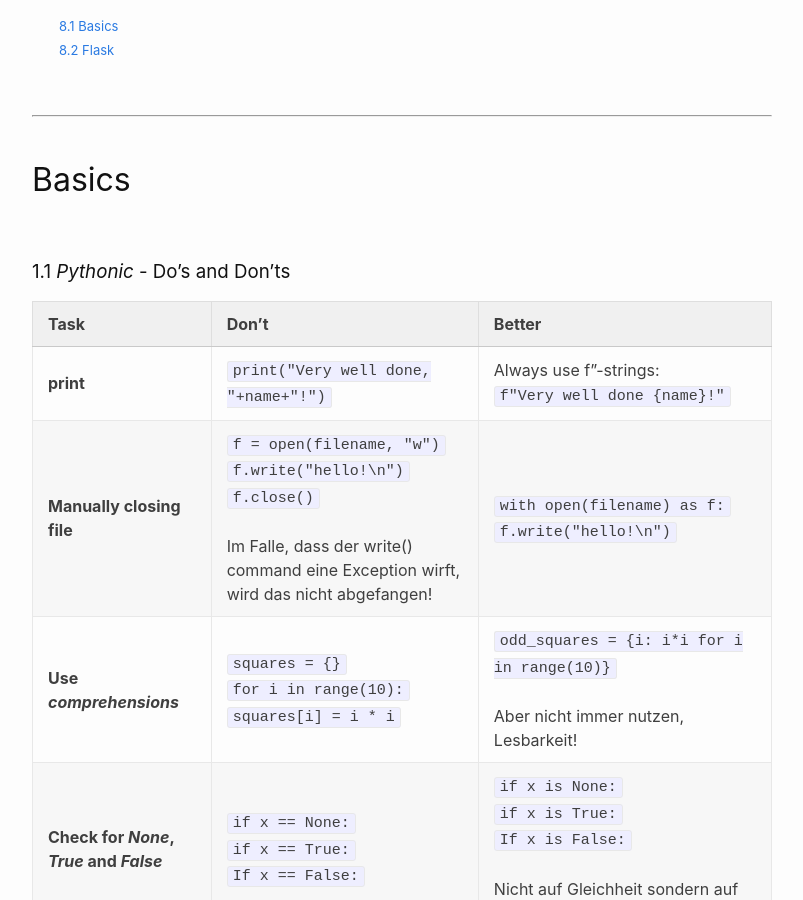
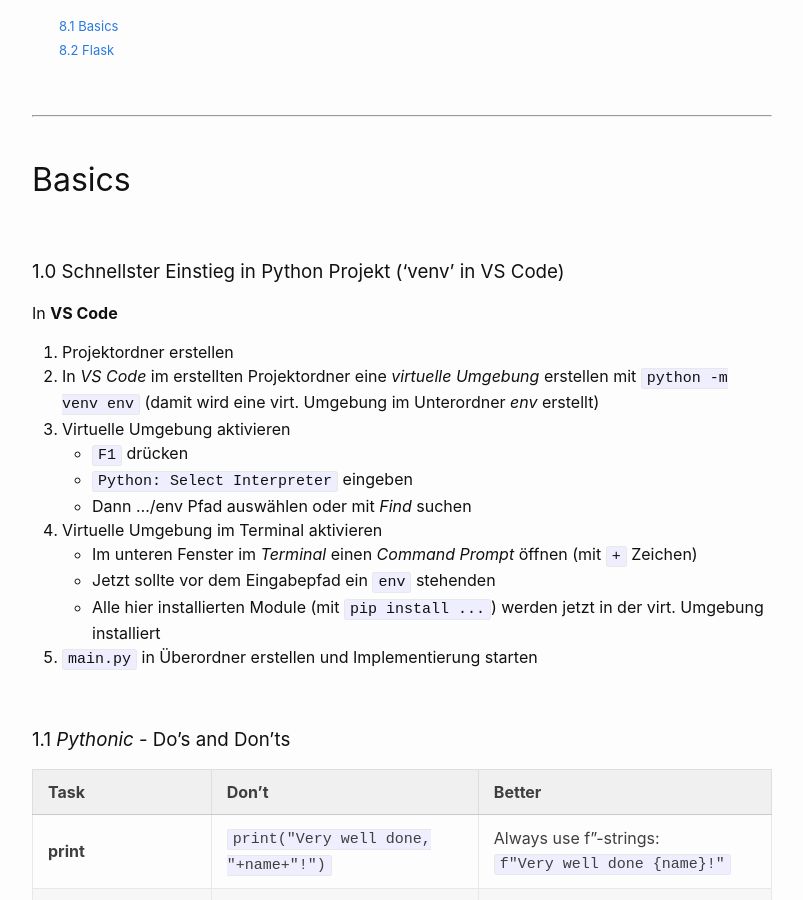
Before and after one commit to Hautaklyttn/progDocs, a Jekyll site: the page built from docs/articles/python.md, in a window 1280 px wide and 900 px high, scrolled down 1800 px. Shown: the whole window, without its empty margins (238-1041 px from the left). Built offline with Jekyll 4.4.1, drawn with Linux system fonts in a browser that asks for light colours; some of the changed text lies outside the part shown.

Commit message:
Python update

```diff
--- a/docs/articles/python.md
+++ b/docs/articles/python.md
@@ -12,6 +12,7 @@ layout: default
 &nbsp;
 
 ### 1. Basics
+&nbsp;&nbsp;&nbsp;&nbsp;&nbsp; [<font size="-1">1.0 Schnellster Einstieg in Python Projekt ('venv' in VS Code)</font>](#ch1-0)
 &nbsp;&nbsp;&nbsp;&nbsp;&nbsp; [<font size="-1">1.1 'Pythonic' - Do's and Don'ts</font>](#ch1-1)
 &nbsp;&nbsp;&nbsp;&nbsp;&nbsp; [<font size="-1">1.2 Allgemeines</font>](#ch1-2)
 &nbsp;&nbsp;&nbsp;&nbsp;&nbsp;&nbsp;&nbsp;&nbsp;&nbsp;&nbsp; [<font size="-1">1.2.1 Geschichte</font>](#ch1-2-1)
@@ -83,6 +84,25 @@ layout: default
 &nbsp;
 
 # Basics
+
+&nbsp;
+
+<a name="ch1-0"></a>
+### 1.0 Schnellster Einstieg in Python Projekt ('venv' in VS Code)
+
+In **VS Code**
+
+1. Projektordner erstellen
+2. In *VS Code* im erstellten Projektordner eine *virtuelle Umgebung* erstellen mit `python -m venv env` (damit wird eine virt. Umgebung im Unterordner *env* erstellt)
+3. Virtuelle Umgebung aktivieren
+	- `F1` drücken
+	- `Python: Select Interpreter` eingeben
+	- Dann .../env Pfad auswählen oder mit *Find* suchen
+4. Virtuelle Umgebung im Terminal aktivieren
+	- Im unteren Fenster im *Terminal* einen *Command Prompt* öffnen (mit `+` Zeichen)
+	- Jetzt sollte vor dem Eingabepfad ein `env` stehenden
+	- Alle hier installierten Module (mit `pip install ...`) werden jetzt in der virt. Umgebung installiert
+5. `main.py` in Überordner erstellen und Implementierung starten
 
 &nbsp;
 
```
